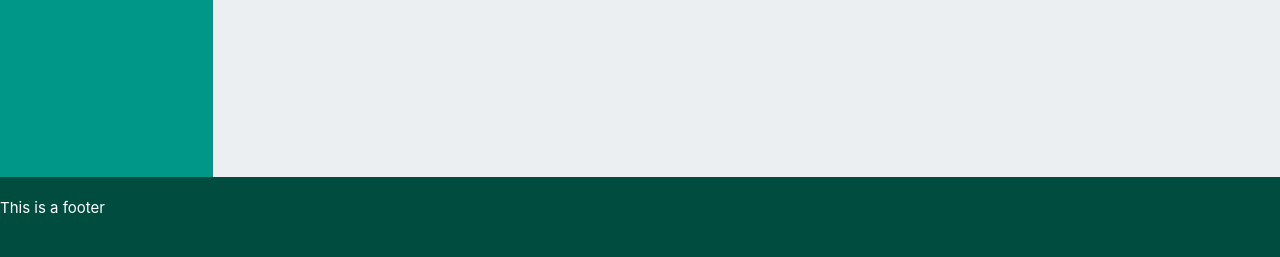
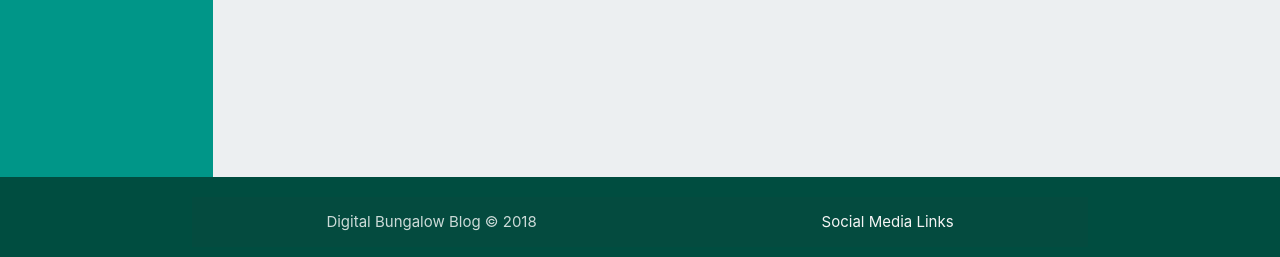
Before and after one commit to denibulkashvili/django-blog, a Django app: page / in a window 1280 px wide. Shown: the part 543-800 px from the top of the page. Run offline with Django 3.2, Linux system fonts and the light colour scheme; data that the repository does not hold is empty; some libraries are stand-ins or nearby versions.

Commit message:
Add styling and infor in footer

```diff
--- a/blog/templates/blog/base.html
+++ b/blog/templates/blog/base.html
@@ -60,7 +60,13 @@
     </div> <!-- /wrapper-->
 
     <footer class="page-footer teal darken-4">
-        This is a footer
+        <div class="container">
+            <div class="footer-copyright">
+              <div class="container">
+                Digital Bungalow Blog © 2018
+              <a class="grey-text text-lighten-4 right" href="#!">Social Media Links</a>
+            </div>
+        </div>
     </footer>
 
 
--- a/blog/templates/blog/index.html
+++ b/blog/templates/blog/index.html
@@ -16,7 +16,7 @@
                                     <div class="card-content white-text">
                                         <span class="card-title">{{post.title}}</span>
                                         <p>Published in <a href="topics/{{post.topic}}">{{post.topic}}</a>
-                                            on {{post.date_published}}.</p>
+                                            on {{post.date_published}}</p>
                                     </div>
                                     <div class="card-action">
                                         <a href="post/{{post.title}}">Read the article</a>
```
